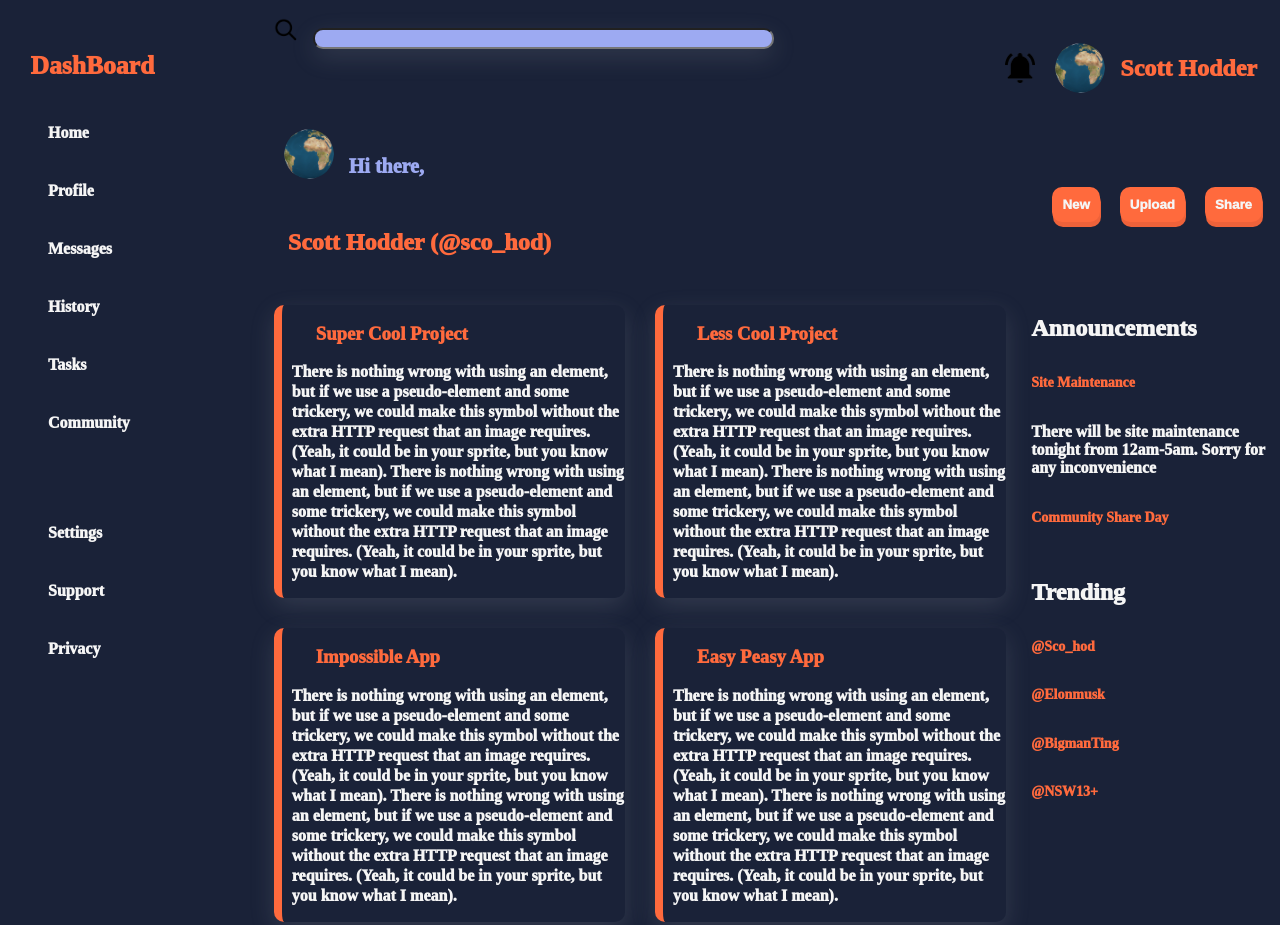
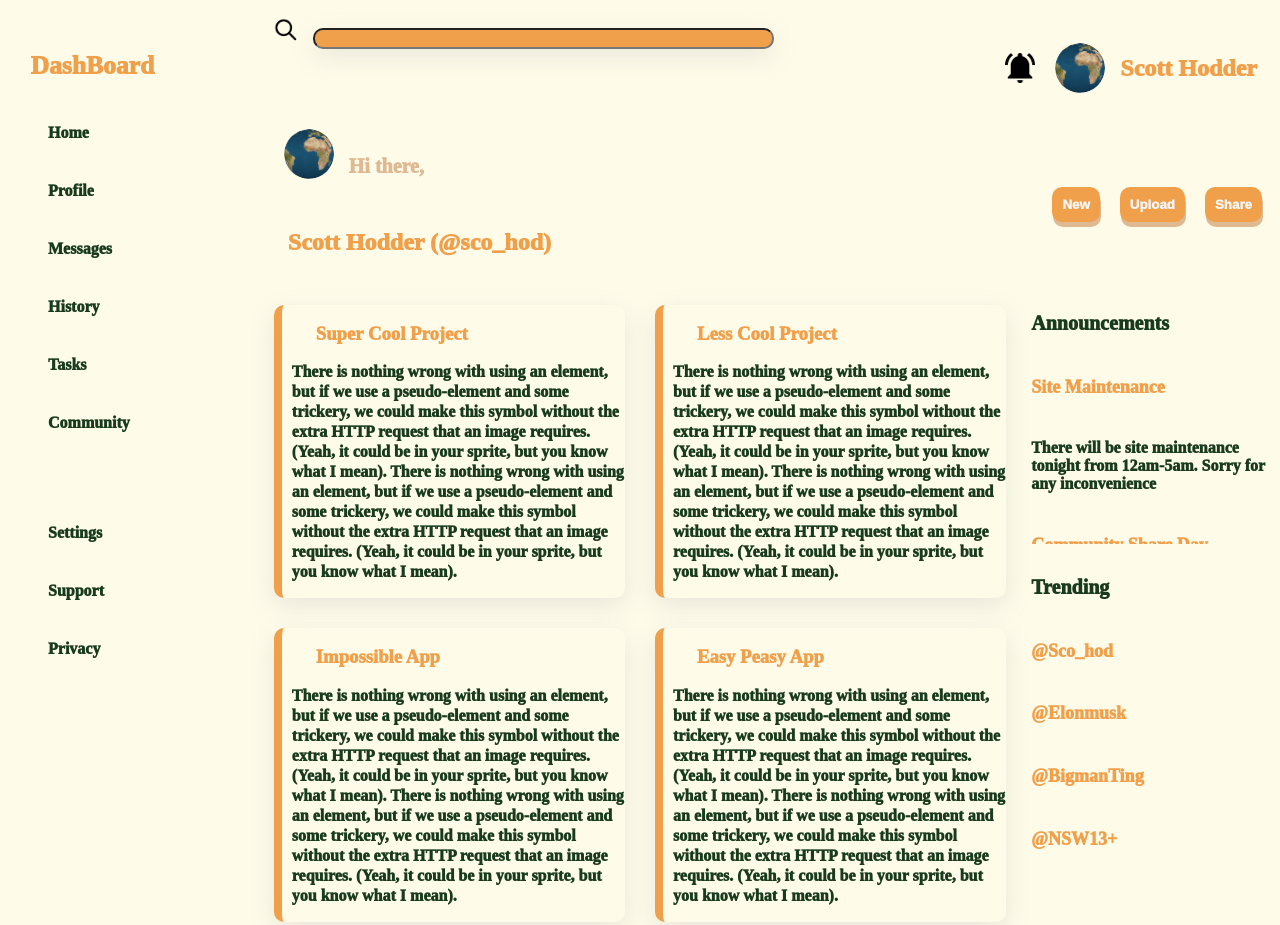
Before and after one commit to scott-hodder/didactic-system, a plain HTML site: page index.html in a window 1280 px wide. Shown: the top 925 px of the page. Drawn offline with Linux system fonts and the light colour scheme.

Commit message:
added toggle theme in javascript which changes theme of site

```diff
--- a/style.css
+++ b/style.css
@@ -1,13 +1,19 @@
+:root {
+    --background: #fefbe9;
+    --textcolor: #183a1d;
+    --headingcolor: #f0a04b;
+}
+
 * {
-    color: whitesmoke;
+    color: var(--textcolor);
     font-weight: 1000;
 }
 html {
-    background-color: #1a2238;
+    background-color: var(--background);
 }
 
 p:hover h1:hover h2:hover h3:hover h4:hover h5:hover h6:hover {
-    color: #9DAAF2;
+    color: var(--headingcolor);
 }
 
 .container {
@@ -17,7 +23,7 @@ p:hover h1:hover h2:hover h3:hover h4:hover h5:hover h6:hover {
     width: 100%;
     height: 100vh;
     grid-gap: 15px;
-    background-color: #1A2238;
+    background-color: var(--background);
 
 }
 /* header design */
@@ -36,7 +42,7 @@ p:hover h1:hover h2:hover h3:hover h4:hover h5:hover h6:hover {
     border-radius: 10px;
     margin: 10px;
     width: 75%;
-    background-color: #9DAAF2;
+    background-color: var(--headingcolor);
     box-shadow: rgba(149, 157, 165, 0.2) 0px 8px 24px;
 }
 .searchImg {
@@ -75,18 +81,15 @@ h3 {
     height: 30px;
     margin-right: 20px;
 }
-h4 {
-    font-size: 20px;
-    color: #9DAAF2;
-}
+
 .myName {
-    color: #FF6A3D;
+    color: var(--headingcolor);
     font-weight: 100px;
     font-size:1.5rem;
 }
 .myName:hover {
     transform: scale(1.05);
-    color: #9DAAF2;
+    color: var(--headingcolor);
 }
 /* header bottom left */
 .headerBottomLeft {
@@ -98,8 +101,8 @@ h4 {
 .headerBtn {
     margin: 10px;
     border-radius: 10px;
-    background-color: #FF6A3D;
-    box-shadow: 1px 5px rgb(238,98,58);
+    background-color: var(--headingcolor);
+    box-shadow: 1px 5px #DEB992;
     border: none;
     color: whitesmoke;
     padding: 10px;
@@ -111,29 +114,19 @@ h4 {
     transition: 0.2s
 }
 .headerBtn:hover {
-    box-shadow: 1px 5px #9DAAF2;
+    box-shadow: 1px 5px #DEB992;
     transform: scale(1.2);
 }
 
 /* dashboard side bar */
 .dashboard {
     grid-row: 1 / 6;
-    background-color: #1A2238;
-    color: whitesmoke;
+    background-color: var(--background);;
+    color: #DEB992;
     width: 70%;
     text-align: left;
 }
-h5 {
-    background-color: #1A2238;
-    color: #FF6A3D;
-    font-size: 2vw;
-    font-weight: 1500px;
-    text-align: center;
-}
 
-h3:hover {
-    color: #9DAAF2;
-}
 
 li {
     display: flex;
@@ -161,10 +154,10 @@ li:hover {
 .project {
 
     border-radius: 10px;
-    background-color: #1a2238;
+    background-color: var(--background);
     box-shadow: rgba(149, 157, 165, 0.2) 0px 8px 24px;
     line-height: 20px;
-    border-left: #FF6A3D solid 8px;
+    border-left: var(--headingcolor) solid 8px;
     padding-left: 10px;
 }
 
@@ -180,22 +173,42 @@ li:hover {
     height: 100%;
     overflow: auto;
 }
+
+h4 {
+    font-size: 20px;
+    color: #DEB992;
+}
+
+h5 {
+    background-color: var(--background);
+    color: var(--headingcolor);
+    font-size: 2vw;
+    font-weight: 1500px;
+    text-align: center;
+}
+
+h3:hover {
+    color: var(--headingcolor);
+}
+h2 {
+    font-size: 20px;;
+}
 h6 {
-    font-size: 14px;
-    color: #FF6A3D;
+    font-size: 18px;
+    color: var(--headingcolor)
 }
 
 h3 {
-    color: #FF6A3D;
+    color: var(--headingcolor);
 }
 ::-webkit-scrollbar {
-    background-color: #FF6A3D;
+    background-color: var(--background);
 }
 
 ::-webkit-scrollbar-thumb {
-    background-color: #1a2238;
+    background-color: var(--headingcolor);
 }
 
 li:hover {
-    color:#9DAAF2;
+    color:#var(--headingcolor);
 }
```
